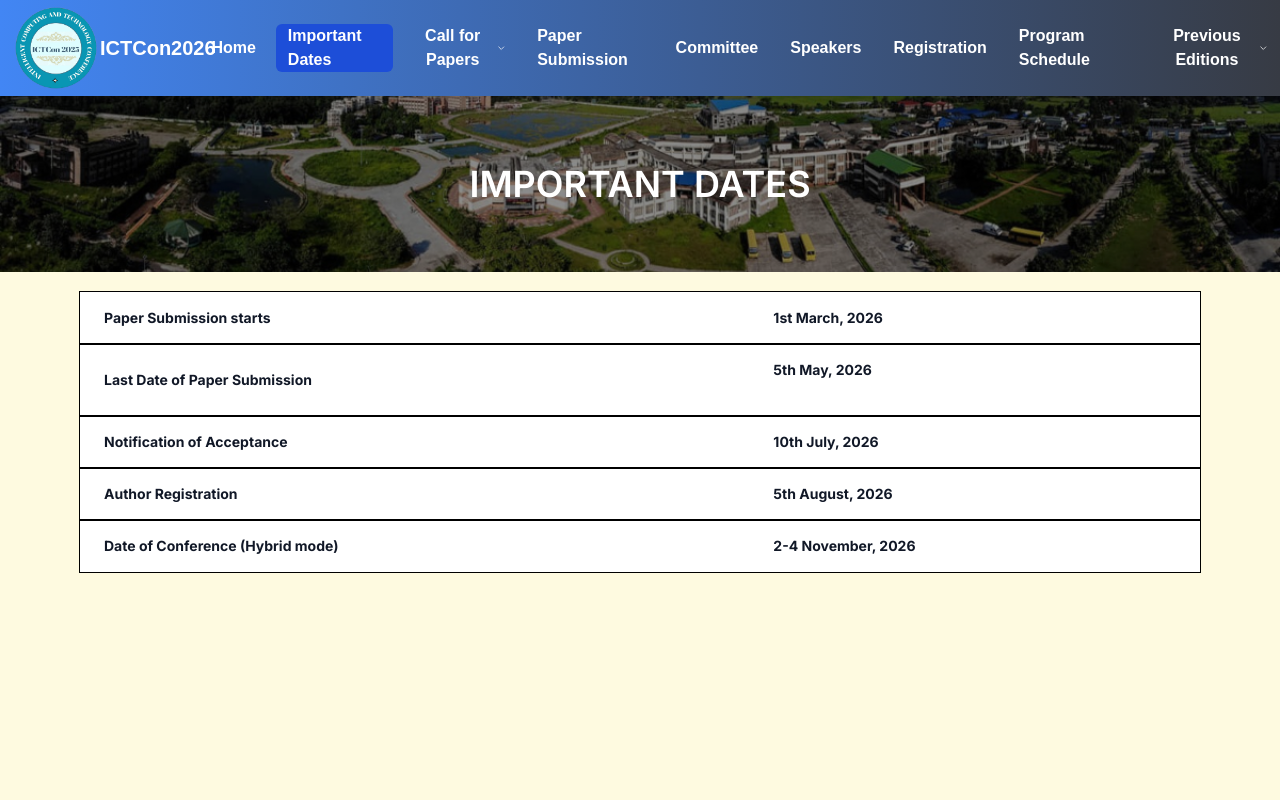
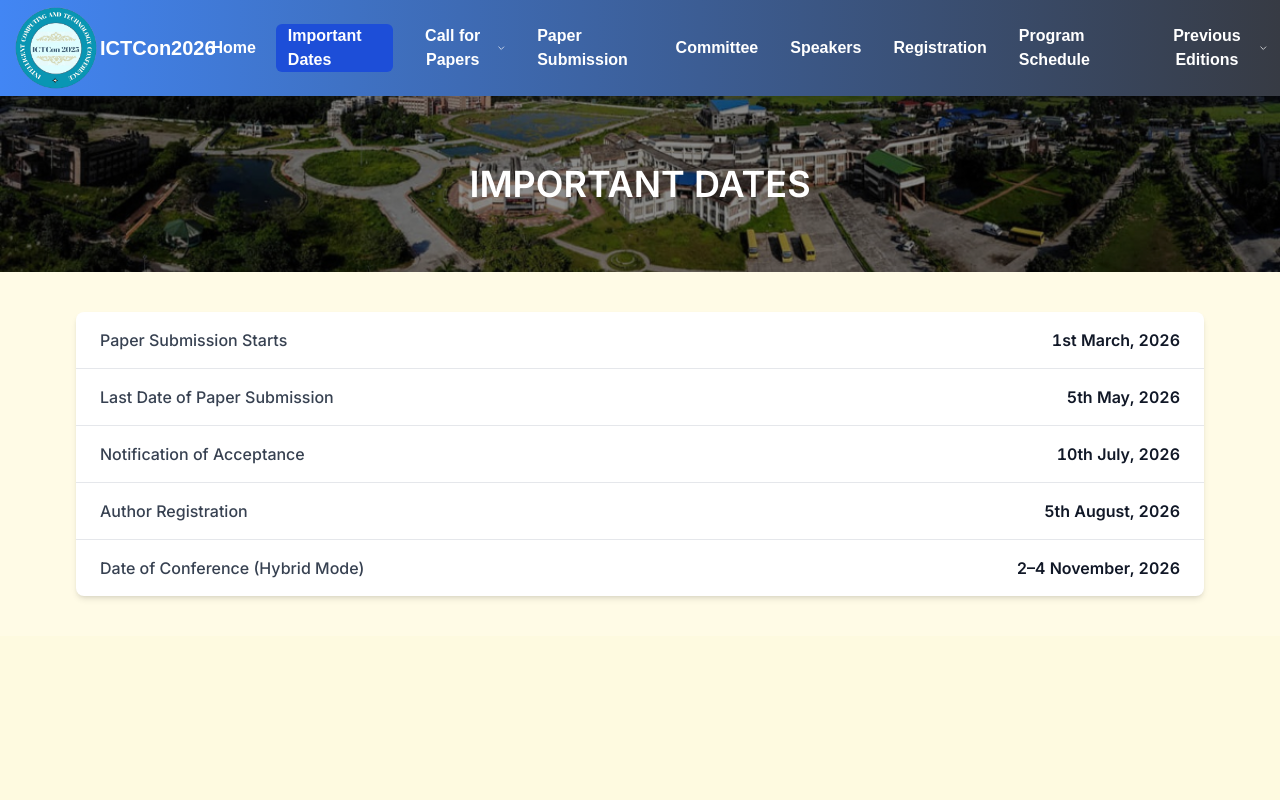
Before and after one commit to ictcon-cit/ictcon_2026, a Next.js app: page /dates in a window 1280 px wide. Shown: the top 800 px of the page. Built offline with nearby package versions, Linux system fonts and the light colour scheme.

Commit message:
Updated Things

```diff
--- a/src/components/importantdates.tsx
+++ b/src/components/importantdates.tsx
@@ -1,80 +1,41 @@
 const ImportantDates = () => {
   return (
-    <div className="relative overflow-x-auto md:px-20 px-2 md:py-5 py-2">
-      <table className="w-full text-sm text-left rtl:text-right text-gray-500 ">
-        <tbody>
-          <tr className="bg-white border-black outline outline-black outline-1">
-            <th
-              scope="row"
-              className="md:px-6 md:py-4 px-2 py-1 font-bold text-gray-900 md:whitespace-nowrap wrap"
-            >
-              Paper Submission starts
-            </th>
-            <td className="md:px-6 md:py-4 px-2 py-1 font-bold  text-gray-900">
-              1st March, 2026
-            </td>
-          </tr>
-          <tr className="bg-white border-black outline outline-black outline-1">
-            <th
-              scope="row"
-              className="md:px-6 md:py-4 px-2 py-1 font-bold text-gray-900 md:whitespace-nowrap wrap"
-            >
-              Last Date of Paper Submission
-            </th>
-            <td className="md:px-6 md:py-4 px-2 py-1 font-bold">
-              <span className=" text-gray-900">
-                5th May, 2026
-              </span>
-              <br />
-             {/* <span className="line-through text-red-600">
-                30th September, 2025 (  Extended )
-              </span> */}
-              <br />
-              {/*  <span className="text-green-700">
-                12th October, 2025 <span className="text-xs">(Hard Deadline)</span>
-              </span>  */}
+    <section className="bg-[#fffbe6] py-10">
+      <div className="mx-auto max-w-6xl px-3">
+        <div className="overflow-hidden rounded-lg bg-white shadow-md">
+          <table className="w-full table-fixed text-sm md:text-base">
+            {/* Fixed column alignment */}
+            <colgroup>
+              <col className="w-[70%]" />
+              <col className="w-[30%]" />
+            </colgroup>
 
-            </td>
-          </tr>
-          <tr className="bg-white border-black outline outline-black outline-1">
-            <th
-              scope="row"
-              className="md:px-6 md:py-4 px-2 py-1 font-bold text-gray-900 md:whitespace-nowrap wrap"
-            >
-              Notification of Acceptance
-            </th>
-            <td className="md:px-6 md:py-4 px-2 py-1 font-bold ">
-             <span className=" text-gray-900">10th July, 2026</span>
-              <br />
-            {/* <span className="text-green-700">31st October,2025</span>  */}
+            <tbody>
+              {[
+                ["Paper Submission Starts", "1st March, 2026"],
+                ["Last Date of Paper Submission", "5th May, 2026"],
+                ["Notification of Acceptance", "10th July, 2026"],
+                ["Author Registration", "5th August, 2026"],
+                ["Date of Conference (Hybrid Mode)", "2–4 November, 2026"],
+              ].map(([label, date], index) => (
+                <tr
+                  key={index}
+                  className="border-b last:border-b-0 hover:bg-gray-50 transition-colors"
+                >
+                  <td className="px-6 py-4 font-medium text-gray-700">
+                    {label}
+                  </td>
 
-            </td>
-          </tr>
-          <tr className="bg-white border-black outline outline-black outline-1">
-            <th
-              scope="row"
-              className="md:px-6 md:py-4 px-2 py-1 font-bold text-gray-900 md:whitespace-nowrap wrap"
-            >
-            Author Registration
-            </th>
-            <td className="md:px-6 md:py-4 px-2 py-1 font-bold  text-gray-900">
-              5th August, 2026
-            </td>
-          </tr>
-          <tr className="bg-white border-black outline outline-black outline-1">
-            <th
-              scope="row"
-              className="md:px-6 md:py-4 px-2 py-1 font-bold text-gray-900 md:whitespace-nowrap wrap"
-            >
-              Date of Conference (Hybrid mode)
-            </th>
-            <td className="md:px-6 md:py-4 px-2 py-1 font-bold  text-gray-900">
-              2-4 November, 2026
-            </td>
-          </tr>
-        </tbody>
-      </table>
-    </div>
+                  <td className="px-6 py-4 text-right font-semibold text-gray-900 tabular-nums">
+                    {date}
+                  </td>
+                </tr>
+              ))}
+            </tbody>
+          </table>
+        </div>
+      </div>
+    </section>
   );
 };
 
--- a/src/components/newui/aboutsection.tsx
+++ b/src/components/newui/aboutsection.tsx
@@ -3,6 +3,25 @@ import { FaFilePdf, FaHandPointRight } from "react-icons/fa6";
 
 // All possible about section contents
 const aboutContents = {
+  iitgoa: {
+    title: "ABOUT IIT GOA",
+    image: "/images/iit_goa.jpg",
+    imageAlt: "IIT Goa Logo",
+    description: `Indian Institute of Technology (IIT) Goa is an Institution of National Importance (INI) created by an Act of Parliament of India. IIT Goa is located in Farmagudi, Ponda in the State of Goa, it is focused on higher education and research in different engineering disciplines. It accepts students from all across the country and the world for its various degree programs. IIT Goa offers various B.Tech. programs of 4 years duration and postgraduate programmes as M.Tech of 2 years and PhD. degree in various disciplines. The High Performance Computing Nodal Center (HPC-NC) at the Indian Institute of Technology Goa (IIT Goa) is established in 2020 under the National Supercomputing Mission (NSM) of India.`,
+  },
+  conference: {
+    title: "ABOUT THE CONFERENCE",
+    image: "/images/icons/Ictcon_2026_Logo.jpeg",
+    imageAlt: "ICTCon Conference Banner",
+    description: `The 4th International Intelligent Computing and Technologies Conference (ICTCon 2026) is being organized by Indian Institute of Technology Goa (IIT Goa) in collaboration with CIT Kokrajhar during 2-4 November, 2026. The aim of the conference (ICTCon-2026) is to provide a platform that brings together academicians, scholars, engineers, industry people, and students to present their original work and exchange their ideas, experiences, tools, and techniques and applications in various domains of computing and technologies.`,
+  },
+ /* btr: {
+    title: "ABOUT BTR, ASSAM",
+    image: "/images/gate2.jpg",
+    imageAlt: "Bodoland Territorial Region",
+    description: `Bodoland Territorial Region, is an autonomous region in Assam, Northeast India. It made up of four districts on the north bank of the Brahmaputra river, by the foothills of Bhutan and Arunachal Pradesh. It is administered by an elected body known as the Bodoland Territorial Council which came into existence under the terms of a peace agreement signed in February 2003 and its autonomy was further extended by an agreement signed in 27th of January 2020. The region covers an area of over nine thousand square kilometres and is predominantly inhabited by the Bodo people and other indigenous communities of Assam.`,
+  }, */
+
   cit: {
     title: "ABOUT CIT KOKRAJHAR",
     image: "/images/cit.png",
@@ -19,24 +38,6 @@ const aboutContents = {
       is a Centrally Funded Institute under the Ministry of Human Resource
       Development, Government of India.The Institute was established on
       the 19th of December 2006.`,
-  },
-  conference: {
-    title: "ABOUT THE CONFERENCE",
-    image: "/images/icons/Ictcon_2026_Logo.jpeg",
-    imageAlt: "ICTCon Conference Banner",
-    description: `The 4th International Intelligent Computing and Technologies Conference (ICTCon 2026) is being organized by Indian Institute of Technology Goa (IIT Goa) in collaboration with CIT Kokrajhar during 2-4 November, 2026. The aim of the conference (ICTCon-2026) is to provide a platform that brings together academicians, scholars, engineers, industry people, and students to present their original work and exchange their ideas, experiences, tools, and techniques and applications in various domains of computing and technologies.`,
-  },
- /* btr: {
-    title: "ABOUT BTR, ASSAM",
-    image: "/images/gate2.jpg",
-    imageAlt: "Bodoland Territorial Region",
-    description: `Bodoland Territorial Region, is an autonomous region in Assam, Northeast India. It made up of four districts on the north bank of the Brahmaputra river, by the foothills of Bhutan and Arunachal Pradesh. It is administered by an elected body known as the Bodoland Territorial Council which came into existence under the terms of a peace agreement signed in February 2003 and its autonomy was further extended by an agreement signed in 27th of January 2020. The region covers an area of over nine thousand square kilometres and is predominantly inhabited by the Bodo people and other indigenous communities of Assam.`,
-  }, */
-  iitgoa: {
-    title: "ABOUT IIT GOA",
-    image: "/images/iit_goa.jpg",
-    imageAlt: "IIT Goa Logo",
-    description: `Indian Institute of Technology (IIT) Goa is an Institution of National Importance (INI) created by an Act of Parliament of India. IIT Goa is located in Farmagudi, Ponda in the State of Goa, it is focused on higher education and research in different engineering disciplines. It accepts students from all across the country and the world for its various degree programs. IIT Goa offers various B.Tech. programs of 4 years duration and postgraduate programmes as M.Tech of 2 years and PhD. degree in various disciplines. The High Performance Computing Nodal Center (HPC-NC) at the Indian Institute of Technology Goa (IIT Goa) is established in 2020 under the National Supercomputing Mission (NSM) of India.`,
   },
 };
 
```
